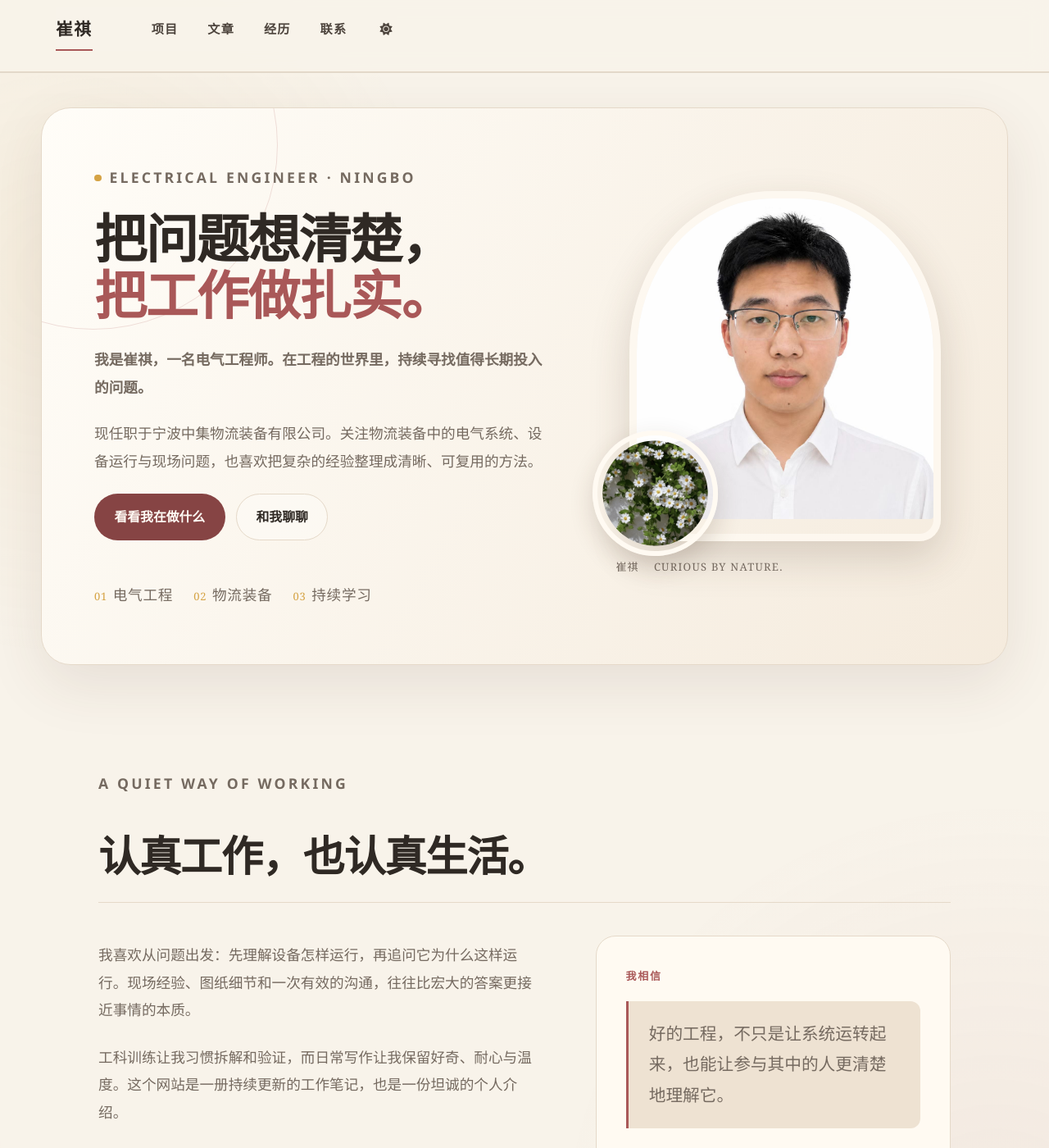
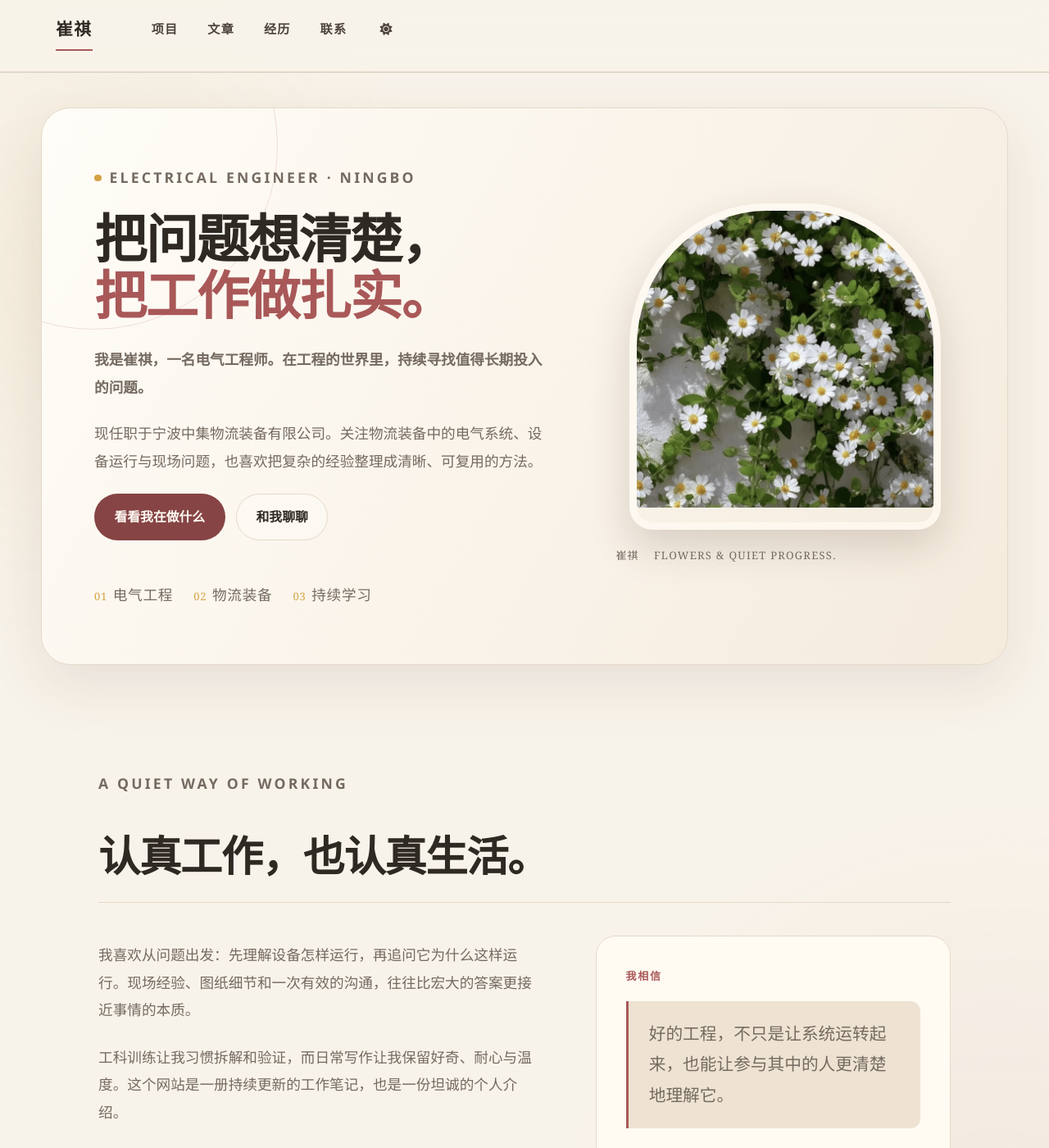
Before and after one commit to cuiqi1202/cuiqi1202.github.io, a Jekyll site: the page built from _pages/about.md, in a window 1280 px wide and 1400 px high. Shown: the whole window at 82% size. Built offline with Jekyll 4.4.1, drawn with Linux system fonts in a browser that asks for light colours; a style sheet for code colours, icons or effects is not loaded.

Commit message:
Use flower artwork instead of a portrait

```diff
--- a/_config.yml
+++ b/_config.yml
@@ -24,7 +24,7 @@ repository               : "cuiqi1202/cuiqi1202.github.io"
 #               Additional customization can be done by editing /_includes/author-profile.html
 author:
   # Biographic information
-  avatar           : "profile.jpg"
+  avatar           : "flowers.png"
   name             : "崔祺 Cui Qi"
   pronouns         : # example: "she/her"
   bio              : "电气工程师。在工程的世界里，持续寻找值得长期投入的问题。"
--- a/_includes/head/custom.html
+++ b/_includes/head/custom.html
@@ -18,6 +18,6 @@
 <link rel="shortcut icon" href="{{ base_path }}/images/favicon.ico?v=1"/>
 <meta name="theme-color" content="#f7f2e8"/>
 
-<link rel="stylesheet" href="{{ base_path }}/assets/css/custom.css?v=2">
+<link rel="stylesheet" href="{{ base_path }}/assets/css/custom.css?v=3">
 
 <!-- end custom head snippets -->
--- a/_pages/about.md
+++ b/_pages/about.md
@@ -28,12 +28,11 @@ redirect_from:
 
     <figure class="home-portrait">
       <div class="home-portrait__frame">
-        <img src="{{ '/images/profile.jpg' | relative_url }}" alt="崔祺的照片" width="1242" height="1242" fetchpriority="high">
+        <img src="{{ '/images/flowers.png' | relative_url }}" alt="盛开的白色雏菊" width="736" height="736" fetchpriority="high">
       </div>
-      <img class="home-portrait__flower" src="{{ '/images/flowers.png' | relative_url }}" alt="" width="736" height="736" aria-hidden="true">
       <figcaption>
         <span>崔祺</span>
-        <span>Curious by nature.</span>
+        <span>Flowers & quiet progress.</span>
       </figcaption>
     </figure>
   </section>
--- a/assets/css/custom.css
+++ b/assets/css/custom.css
@@ -331,7 +331,7 @@ html[data-theme="dark"] .home-hero {
   margin: 0 auto;
   overflow: hidden;
   border: 9px solid rgba(255, 250, 242, 0.78);
-  border-radius: 46% 46% 26px 26px;
+  border-radius: 44% 44% 28px 28px;
   box-shadow: 0 20px 50px rgba(73, 51, 36, 0.18);
 }
 
@@ -342,23 +342,9 @@ html[data-theme="dark"] .home-portrait__frame {
 .home-portrait__frame img {
   display: block;
   width: 100%;
-  aspect-ratio: 1 / 1.08;
+  aspect-ratio: 1 / 1;
   object-fit: cover;
-  object-position: center top;
-}
-
-.home-portrait__flower {
-  position: absolute;
-  bottom: 2.8rem;
-  left: -1.6rem;
-  width: 8.5rem;
-  height: 8.5rem;
-  padding: 0.35rem;
-  border: 6px solid #fffaf2;
-  border-radius: 50%;
-  object-fit: cover;
-  box-shadow: 0 12px 30px rgba(73, 51, 36, 0.18);
-  transform: rotate(-7deg);
+  object-position: center;
 }
 
 .home-portrait figcaption {
@@ -1024,10 +1010,6 @@ html[data-theme="dark"] .home-portrait__frame {
     margin: 0 auto;
   }
 
-  .home-portrait__flower {
-    left: -0.5rem;
-  }
-
   .home-intro__grid,
   .profile-section {
     grid-template-columns: 1fr;
@@ -1075,11 +1057,6 @@ html[data-theme="dark"] .home-portrait__frame {
 
   .home-facts {
     gap: 0.8rem;
-  }
-
-  .home-portrait__flower {
-    width: 6.6rem;
-    height: 6.6rem;
   }
 
   .section-heading--split {
```
Also changed, not shown: images/profile.jpg (deleted).
